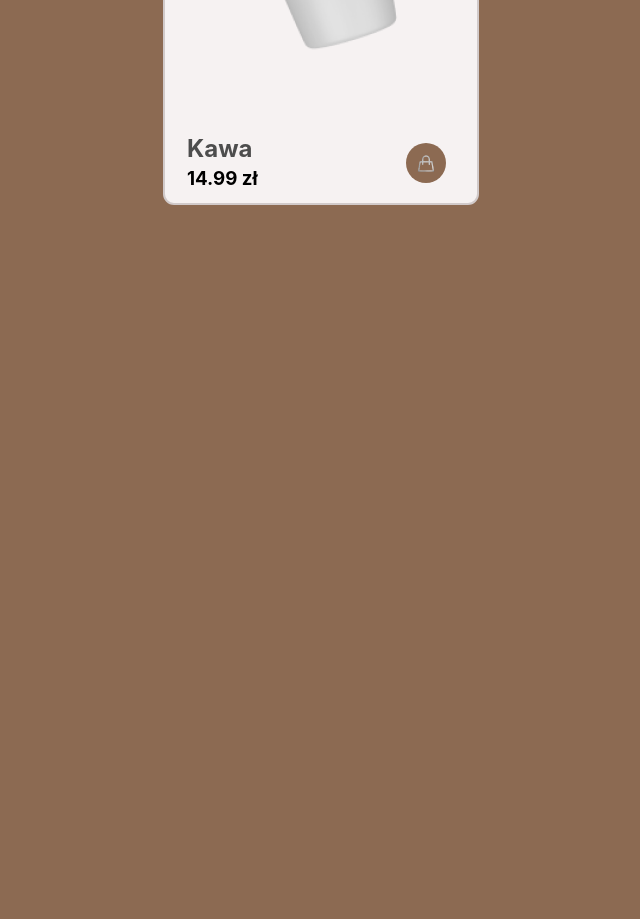
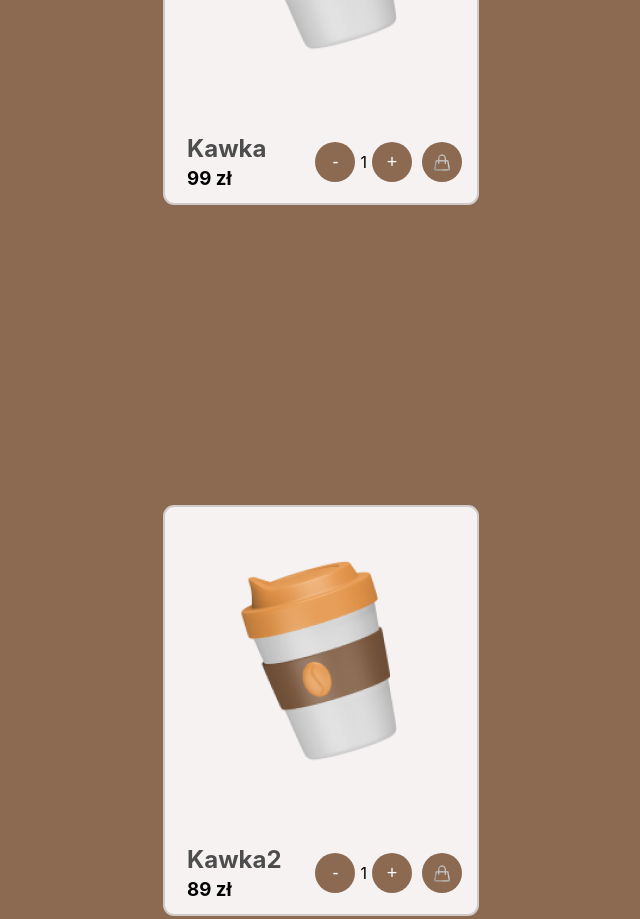
Before and after one commit to rave1/Illuminati-project, a React (Create React App) app in the folder frontend/: page /cart in a window 1280 px wide. Shown: the part 1140-2059 px from the top of the page, without its empty margins (137-777 px from the left). Built offline with nearby package versions, Linux system fonts and the light colour scheme.

Commit message:
feat: Cart, cart system, updates

```diff
--- a/frontend/package.json
+++ b/frontend/package.json
@@ -12,9 +12,9 @@
     "web-vitals": "^2.1.4"
   },
   "scripts": {
-    "start": "set CI=false && react-app-rewired start",
-    "build": "set CI=false && react-app-rewired build",
-    "test": "react-app-rewired test",
+    "start": "set CI=false && react-scripts start",
+    "build": "set CI=false && react-scripts build",
+    "test": "react-scripts test",
     "eject": "react-scripts eject"
   },
   "eslintConfig": {
--- a/frontend/src/App.js
+++ b/frontend/src/App.js
@@ -1,15 +1,14 @@
 import React from 'react'
 import Header from './components/header/header'
 import Main from './components/Main/main'
-import ProductComponent from './components/product_component/Product_component.js'
-import CoffeeCup from './images/Cup.png'
+import AppContainer from './components/product_component/ProductsBox.js'
 
 function App () {
   return (
     <div className="App">
       <Header />
       <Main />
-      <ProductComponent name='Kawa' price='14.99' image={CoffeeCup}/>
+      <AppContainer />
     </div>
   )
 }
--- a/frontend/src/components/Main/main.jsx
+++ b/frontend/src/components/Main/main.jsx
@@ -2,7 +2,7 @@ import React from 'react'
 import './main.css'
 import cup from '../../images/Cup.png'
 
-function Product({image, name}) {
+function Product ({ image, name }) {
   return (
     <div className='product'>
              <img src={image} alt="" className="product-picture" />
@@ -10,7 +10,7 @@ function Product({image, name}) {
               <p>{name}</p>
             </div>
           </div>
-  );
+  )
 }
 
 const main = () => {
--- /dev/null
+++ b/frontend/src/components/cart/AddToCartButton.js
@@ -0,0 +1,12 @@
+import React from 'react'
+import bag from '../../images/Bag.png'
+
+const AddToCartButton = ({ onClick }) => {
+  return (
+    <button onClick={onClick}>
+      <img src={bag} alt="Add to Cart" />
+    </button>
+  )
+}
+
+export default AddToCartButton
--- /dev/null
+++ b/frontend/src/components/cart/Cart.css
@@ -0,0 +1,43 @@
+
+.cart {
+    font-size: 15px;
+    font-weight: 700;
+    align-items: center;
+    display: flex;
+    flex-direction: column;
+    background-color: wheat;
+}
+
+.cart_box {
+    padding: 20px;
+    border: solid 1px black;
+    min-width: 70%;
+
+}
+
+.cart_item {
+    display: flex;
+    flex-direction: row;
+    align-items: center;
+    justify-content: space-between;
+    list-style: none;
+    border: solid 1px black;
+    padding: 20px;
+    margin: 10px;
+}
+
+.cart_item_buttons {
+    display: flex;
+}
+
+.cart_item button {
+    font-size: 15px;
+    font-weight: 500;
+    padding: 5px;
+    margin: 10px;
+    border-radius: 5px;
+    border: 2px solid var(--gray-scale-gray-100, #d1caca);
+    background-color: rgba(140,106,82,255);
+    color: white;
+    cursor: pointer;
+}
--- /dev/null
+++ b/frontend/src/components/cart/Cart.js
@@ -0,0 +1,29 @@
+import React from 'react'
+import './Cart.css'
+import RemoveFromCartButton from './RemoveFromCartButton'
+import QuantityControl from './QuantityControl'
+
+const Cart = ({ cart, removeFromCart, updateQuantity }) => {
+  return (
+    <div className="cart">
+      <h2>Cart</h2>
+      <ul className='cart_box'>
+        {cart.map((item) => (
+          <li className='cart_item' key={item.id}>
+            {item.name} - Price: {item.price} zł | {item.description}
+            <div className='cart_item_buttons'>
+              <QuantityControl
+                quantity={item.quantity}
+                onDecrease={() => updateQuantity(item.id, item.quantity - 1)}
+                onIncrease={() => updateQuantity(item.id, item.quantity + 1)}
+              />
+              <RemoveFromCartButton onClick={() => removeFromCart(item.id)} />
+            </div>
+          </li>
+        ))}
+      </ul>
+    </div>
+  )
+}
+
+export default Cart
--- /dev/null
+++ b/frontend/src/components/cart/QuantityControl.js
@@ -0,0 +1,14 @@
+// QuantityControl.js
+import React from 'react'
+
+const QuantityControl = ({ quantity, onDecrease, onIncrease }) => {
+  return (
+    <div className="quantity-controls">
+      <button onClick={onDecrease}>-</button>
+      <span>{quantity}</span>
+      <button onClick={onIncrease}>+</button>
+    </div>
+  )
+}
+
+export default QuantityControl
--- /dev/null
+++ b/frontend/src/components/cart/RemoveFromCartButton.js
@@ -0,0 +1,11 @@
+import React from 'react'
+
+const RemoveFromCartButton = ({ onClick }) => {
+  return (
+    <button onClick={onClick}>
+      Delete
+    </button>
+  )
+}
+
+export default RemoveFromCartButton
--- a/frontend/src/components/product_component/Product_component.css
+++ b/frontend/src/components/product_component/Product_component.css
@@ -26,6 +26,22 @@
     gap: 6px;
   }
 
+  .product_component_box_info_buttons {
+    display: flex;
+    flex-direction: row;
+    justify-content: space-between;
+    align-items: center;
+  }
+
+  .product_component_box_info_buttons quantity-controls {
+    max-width: 105px;
+    max-height: 40px;
+    display: flex;
+    flex-direction: row;
+    align-items: center;
+    justify-content: space-between;
+  }
+
   .product_component_box_info_name_price {
     margin: 10px;
     display: flex;
@@ -49,16 +65,17 @@
 
   .product_component_box button {
     background-color: rgba(140,106,82,255);
+    color: white;
+    font-size: large;
     border: none;
     border-radius: 50%;
     padding: 10px;
     cursor: pointer;
-    margin: 21px;
+    margin: 5px;
+    margin-top: 20px;
     width: 40px;
     height: 40px;
-    display: flex;
-    align-content: center;
-    justify-content: center;
+
   }
 
   .product_component_box_info_all button:hover {
--- a/frontend/src/components/product_component/Product_component.js
+++ b/frontend/src/components/product_component/Product_component.js
@@ -1,11 +1,32 @@
-import React from 'react'
+import React, { useState } from 'react'
 import './Product_component.css'
-import bag from '../../images/Bag.png'
+import AddToCartButton from '../cart/AddToCartButton'
+import QuantityControl from '../cart/QuantityControl'
 
-function ProductComponent (props) {
-  const { id, name, price, quantity, description, image } = props
+export const ProductComponent = (props) => {
+  const { id, name, price, quantity, description, image, addToCart } = props
+  const [productQuantity, setProductQuantity] = useState(1)
 
   const handleAddToCart = () => {
+    const product = {
+      id,
+      name,
+      price,
+      quantity: productQuantity,
+      description,
+      image
+    }
+    addToCart(product)
+  }
+
+  const handleIncreaseQuantity = () => {
+    setProductQuantity(productQuantity + 1)
+  }
+
+  const handleDecreaseQuantity = () => {
+    if (productQuantity > 1) {
+      setProductQuantity(productQuantity - 1)
+    }
   }
 
   return (
@@ -16,9 +37,14 @@ function ProductComponent (props) {
           <a href=''><h2>{name}</h2></a>
           <h3>{price} zł</h3>
         </div>
-        <button onClick={handleAddToCart}>
-            <img src={bag} />
-          </button>
+        <div className='product_component_box_info_buttons'>
+          <QuantityControl
+          quantity={productQuantity}
+          onDecrease={handleDecreaseQuantity}
+          onIncrease={handleIncreaseQuantity}
+          />
+          <AddToCartButton onClick={handleAddToCart} />
+        </div>
       </div>
     </div>
   )
--- /dev/null
+++ b/frontend/src/components/product_component/ProductsBox.js
@@ -0,0 +1,50 @@
+import React, { useState } from 'react'
+import ProductComponent from './Product_component'
+import Cart from '../cart/Cart'
+import { Products } from './Products_data'
+
+const AppContainer = () => {
+  const [cart, setCart] = useState([])
+
+  const addToCart = (product) => {
+    const existingItem = cart.find(item => item.id === product.id)
+
+    if (existingItem) {
+      updateQuantity(existingItem.id, existingItem.quantity + product.quantity)
+    } else {
+      setCart([...cart, product])
+    }
+  }
+
+  const removeFromCart = (productId) => {
+    const updatedCart = cart.filter(item => item.id !== productId)
+    setCart(updatedCart)
+  }
+
+  const updateQuantity = (productId, newQuantity) => {
+    if (newQuantity <= 0) {
+      removeFromCart(productId)
+    } else {
+      const updatedCart = cart.map(item => {
+        if (item.id === productId) {
+          return { ...item, quantity: newQuantity }
+        }
+        return item
+      })
+      setCart(updatedCart)
+    }
+  }
+
+  return (
+    <div className="app">
+      <div className="products">
+        {Products.map((product) => (
+          <ProductComponent key={product.id} {...product} addToCart={addToCart} />
+        ))}
+      </div>
+      <Cart cart={cart} removeFromCart={removeFromCart} updateQuantity={updateQuantity} />
+    </div>
+  )
+}
+
+export default AppContainer
--- /dev/null
+++ b/frontend/src/components/product_component/Products_data.js
@@ -0,0 +1,28 @@
+import Cup from '../../images/Cup.png'
+
+export const Products = [
+  {
+    id: 1,
+    name: 'Kawka',
+    price: 99,
+    quantity: 10,
+    description: 'Pycha',
+    image: Cup
+  },
+  {
+    id: 2,
+    name: 'Kawka2',
+    price: 89,
+    quantity: 10,
+    description: 'Pycha2',
+    image: Cup
+  },
+  {
+    id: 3,
+    name: 'Kawka3',
+    price: 79,
+    quantity: 10,
+    description: 'Pycha3',
+    image: Cup
+  }
+]
```
